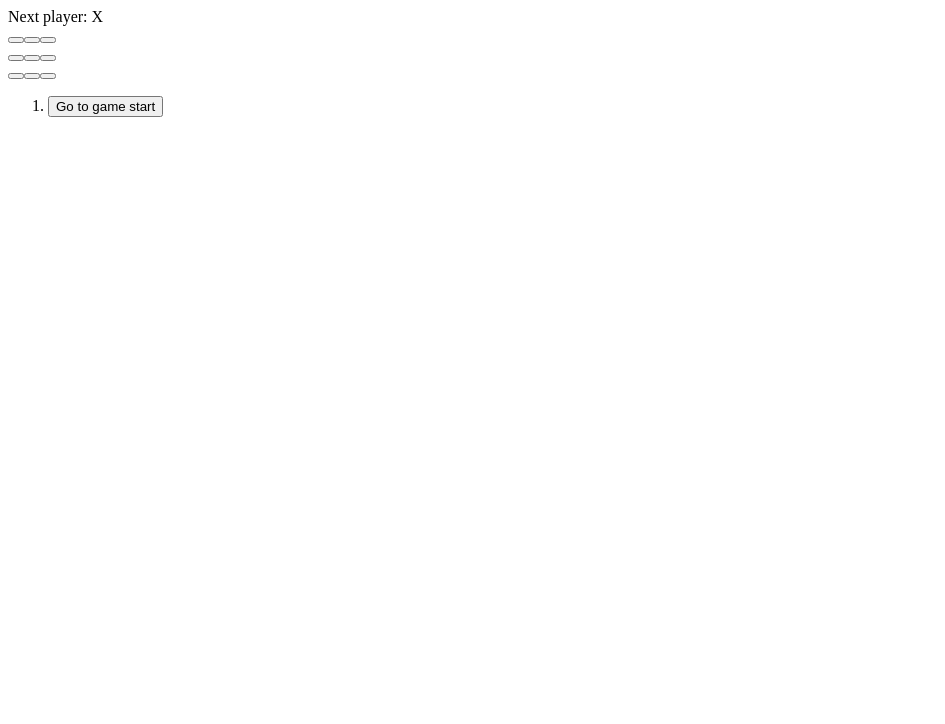
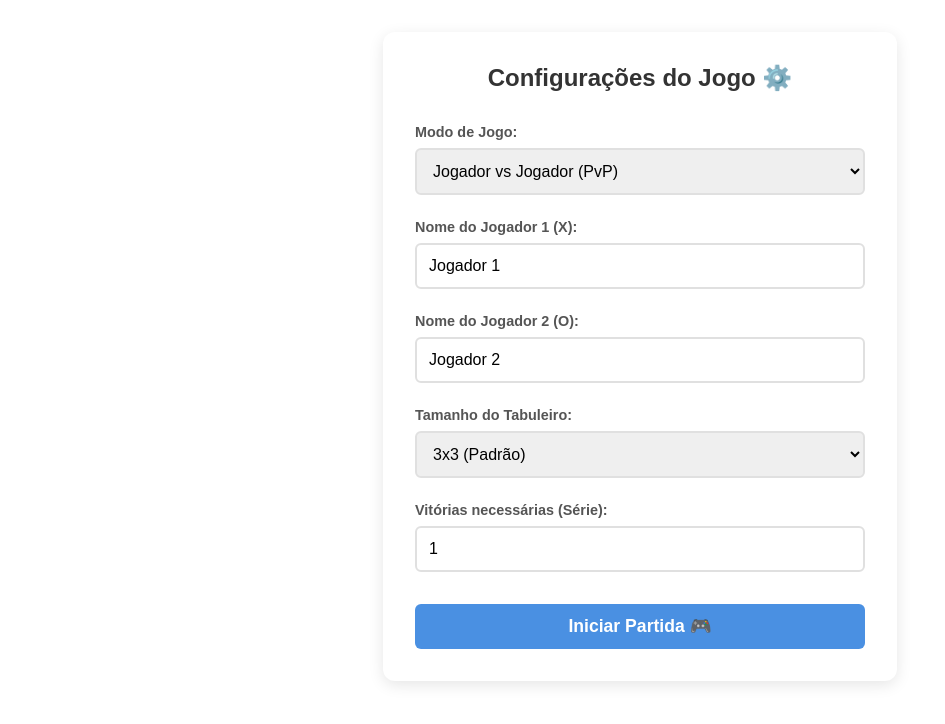
Before and after one commit to Ana-Calafati/jogo-da-velha, a React (Vite) app: page / in a window 1280 px wide. Shown: the top 724 px of the page, without its empty margins (0-945 px from the left). Built offline with nearby package versions, Linux system fonts and the light colour scheme.

Commit message:
Corrigidos caminhos de importação e inicialização do React no main.jsx. Criado o formulário de configurações controlado (GameConfig.jsx e CSS Module).

```diff
--- a/components/Game/Game.jsx
+++ b/components/Game/Game.jsx
@@ -1,15 +1,26 @@
-return (
-  <div className={styles.game}>
-    <div className={styles.gameBoard}>
-      <Board
-        squares={currentSquares}
-        boardSize={boardSize}
-        onClick={handleSquareClick}
-        xIsNext={xIsNext}
-      />
+import { useState } from 'react';
+import GameConfig from './GameConfig.jsx';
+
+
+export default function Game() {
+  const [gameStarted, setGameStarted] = useState(false);
+  const [gameConfig, setGameConfig] = useState(null);
+
+  function handleStartGame(configData) {
+    setGameConfig(configData);
+    setGameStarted(true);
+  }
+
+  // Garanta que esta condição está correta e retornando o componente!
+  if (!gameStarted) {
+    return <GameConfig onStartGame={handleStartGame} />;
+  }
+
+  return (
+    <div>
+      <h2>Jogo Iniciado!</h2>
+      <p>Jogador 1: {gameConfig?.player1}</p>
+      <p>Jogador 2: {gameConfig?.player2}</p>
     </div>
-    <div className={styles.gameInfo}>
-      <History history={history} onJumpTo={jumpTo} />
-    </div>
-  </div>
-);
+  );
+}
--- a/components/Game/GameConfig.module.css
+++ b/components/Game/GameConfig.module.css
@@ -1,3 +1,4 @@
+
 .configForm {
   background-color: #ffffff;
   padding: 2rem;
--- a/src/App.jsx
+++ b/src/App.jsx
@@ -1,116 +1,11 @@
-import { useState } from 'react';
+import Game from '../components/Game/Game';
 
-
-function Square({ value, onSquareClick }) {
+function App() {
   return (
-    <button className="square" onClick={onSquareClick}>
-      {value}
-    </button>
-  );
-}
-
-function Board({ xIsNext, squares, onPlay }) {
-  function handleClick(i) {
-    if (calculateWinner(squares) || squares[i]) {
-      return;
-    }
-    const nextSquares = squares.slice();
-    if (xIsNext) {
-      nextSquares[i] = 'X';
-    } else {
-      nextSquares[i] = 'O';
-    }
-    onPlay(nextSquares);
-  }
-
-  const winner = calculateWinner(squares);
-  let status;
-  if (winner) {
-    status = 'Winner: ' + winner;
-  } else {
-    status = 'Next player: ' + (xIsNext ? 'X' : 'O');
-  }
-
-  return (
-    <>
-      <div className="status">{status}</div>
-      <div className="board-row">
-        <Square value={squares[0]} onSquareClick={() => handleClick(0)} />
-        <Square value={squares[1]} onSquareClick={() => handleClick(1)} />
-        <Square value={squares[2]} onSquareClick={() => handleClick(2)} />
-      </div>
-      <div className="board-row">
-        <Square value={squares[3]} onSquareClick={() => handleClick(3)} />
-        <Square value={squares[4]} onSquareClick={() => handleClick(4)} />
-        <Square value={squares[5]} onSquareClick={() => handleClick(5)} />
-      </div>
-      <div className="board-row">
-        <Square value={squares[6]} onSquareClick={() => handleClick(6)} />
-        <Square value={squares[7]} onSquareClick={() => handleClick(7)} />
-        <Square value={squares[8]} onSquareClick={() => handleClick(8)} />
-      </div>
-    </>
-  );
-}
-
-export default function Game() {
-  const [history, setHistory] = useState([Array(9).fill(null)]);
-  const [currentMove, setCurrentMove] = useState(0);
-  const xIsNext = currentMove % 2 === 0;
-  const currentSquares = history[currentMove];
-
-  function handlePlay(nextSquares) {
-    const nextHistory = [...history.slice(0, currentMove + 1), nextSquares];
-    setHistory(nextHistory);
-    setCurrentMove(nextHistory.length - 1);
-  }
-
-  function jumpTo(nextMove) {
-    setCurrentMove(nextMove);
-  }
-
-  const moves = history.map((squares, move) => {
-    let description;
-    if (move > 0) {
-      description = 'Go to move #' + move;
-    } else {
-      description = 'Go to game start';
-    }
-    return (
-      <li key={move}>
-        <button onClick={() => jumpTo(move)}>{description}</button>
-      </li>
-    );
-  });
-
-  return (
-    <div className="game">
-      <div className="game-board">
-        <Board xIsNext={xIsNext} squares={currentSquares} onPlay={handlePlay} />
-      </div>
-      <div className="game-info">
-        <ol>{moves}</ol>
-      </div>
+    <div className="App">
+      <Game />
     </div>
   );
 }
 
-function calculateWinner(squares) {
-  const lines = [
-    [0, 1, 2],
-    [3, 4, 5],
-    [6, 7, 8],
-    [0, 3, 6],
-    [1, 4, 7],
-    [2, 5, 8],
-    [0, 4, 8],
-    [2, 4, 6],
-  ];
-  for (let i = 0; i < lines.length; i++) {
-    const [a, b, c] = lines[i];
-    if (squares[a] && squares[a] === squares[b] && squares[a] === squares[c]) {
-      return squares[a];
-    }
-  }
-  return null;
-}
+export default App;
```
Also changed, not shown: components/Board/Board.module.css (+92 -0 lines), components/Square/Square.module.css (+19 -0 lines), src/main.jsx (+6 -7 lines).
